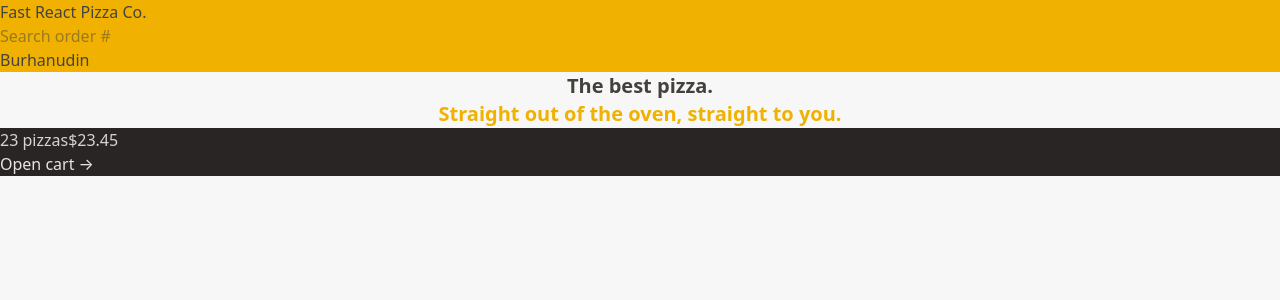
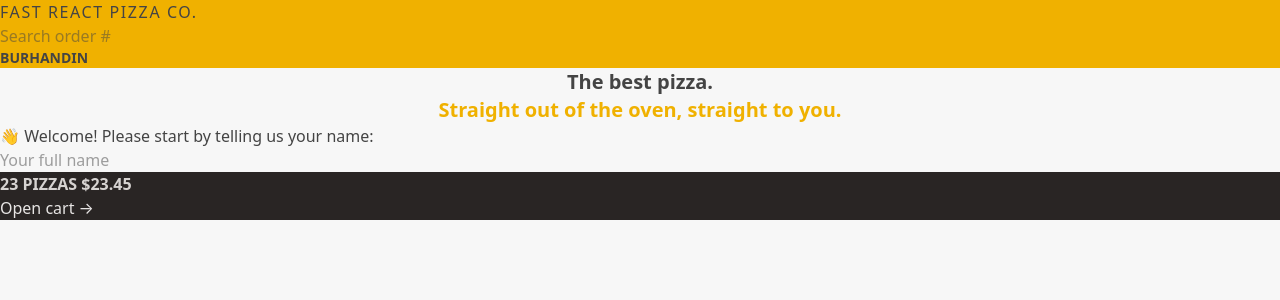
Before and after one commit to burhanudinrabbani666/fast-react-pizza-co, a React (Vite) app: page / in a window 1280 px wide. Shown: the top 300 px of the page. Built offline with nearby package versions, Linux system fonts and the light colour scheme.

Commit message:
feat: styling text

```diff
--- a/index.html
+++ b/index.html
@@ -6,7 +6,7 @@
     <meta name="viewport" content="width=device-width, initial-scale=1.0" />
     <title>Fast React Pizza CO</title>
   </head>
-  <body>
+  <body class="bg-stone-100 text-stone-700">
     <div id="root"></div>
     <script type="module" src="/src/main.jsx"></script>
   </body>
--- a/src/features/cart/CartOverview.jsx
+++ b/src/features/cart/CartOverview.jsx
@@ -3,8 +3,8 @@
 function CartOverview() {
   return (
     <div className="bg-stone-800 text-stone-200">
-      <p className="text-stone-300">
-        <span>23 pizzas</span>
+      <p className="font-semibold text-stone-300 uppercase">
+        <span>23 pizzas </span>
         <span>$23.45</span>
       </p>
       <Link to="/cart">Open cart &rarr;</Link>
--- /dev/null
+++ b/src/features/user/Username.jsx
@@ -0,0 +1,5 @@
+function Username() {
+  return <div className="text-sm font-semibold">Burhandin</div>;
+}
+
+export default Username;
--- a/src/ui/Header.jsx
+++ b/src/ui/Header.jsx
@@ -1,13 +1,17 @@
 import { Link } from "react-router-dom";
 import SearchOrder from "../features/order/SearchOrder";
+import Username from "../features/user/Username";
 
 function Header() {
   return (
-    <header className="bg-yellow-500">
-      <Link to="/">Fast React Pizza Co.</Link>
+    <header className="bg-yellow-500 uppercase">
+      <Link to="/" className="tracking-widest">
+        Fast React Pizza Co.
+      </Link>
+
       <SearchOrder></SearchOrder>
 
-      <p>Burhanudin</p>
+      <Username />
     </header>
   );
 }
--- a/src/ui/Home.jsx
+++ b/src/ui/Home.jsx
@@ -1,13 +1,17 @@
+import CreateUser from "../features/user/CreateUser";
+
 function Home() {
   return (
     <div>
-      <h1 className="text-center text-xl font-semibold text-stone-700">
+      <h1 className="text-center text-xl font-semibold">
         The best pizza.
         <br />
         <span className="text-yellow-500">
           Straight out of the oven, straight to you.
         </span>
       </h1>
+
+      <CreateUser />
     </div>
   );
 }
```
Also changed, not shown: notes/14-styling-text.md (+9 -0 lines).
